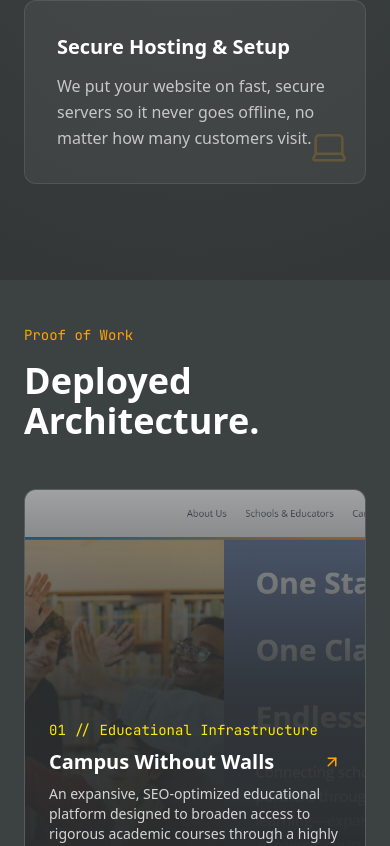
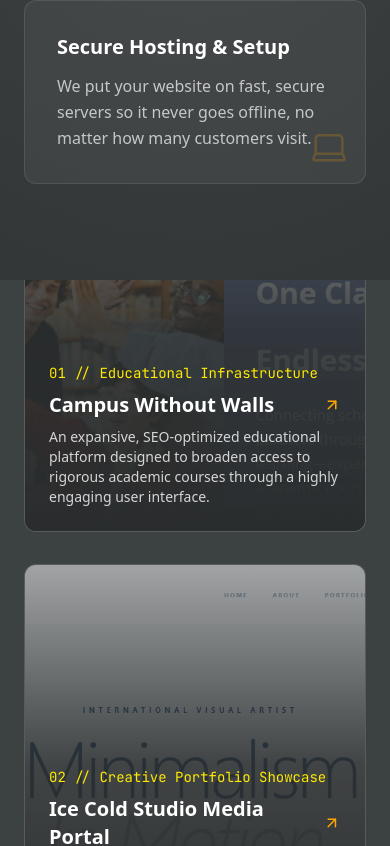
Before and after one commit to yourcoderrguy/jlpvc-technologies, a Next.js app: page / in a window 390 px wide. Shown: the part 1818-2664 px from the top of the page. Built offline with nearby package versions, Linux system fonts and the light colour scheme.

Commit message:
scroll removed

```diff
--- a/src/components/PortfolioScroll.tsx
+++ b/src/components/PortfolioScroll.tsx
@@ -99,7 +99,7 @@ export default function PortfolioScroll() {
         </motion.div>
 
         {/* Mobile Vertical Stack */}
-        <div className="md:hidden flex flex-col gap-6 px-6 w-full h-[70vh] overflow-y-auto custom-scrollbar pb-20">
+        <div className="md:hidden flex flex-col gap-8 px-6 w-full pb-10">
           {projects.map((project) => (
             <a
               key={project.id}
```
